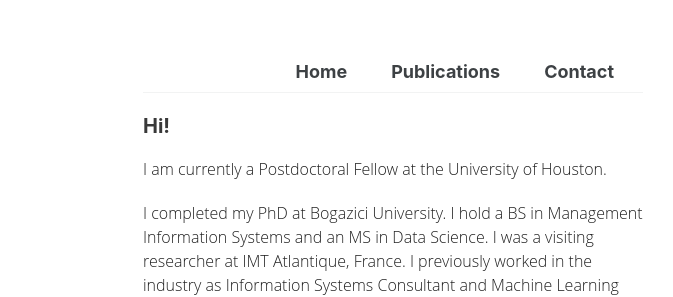
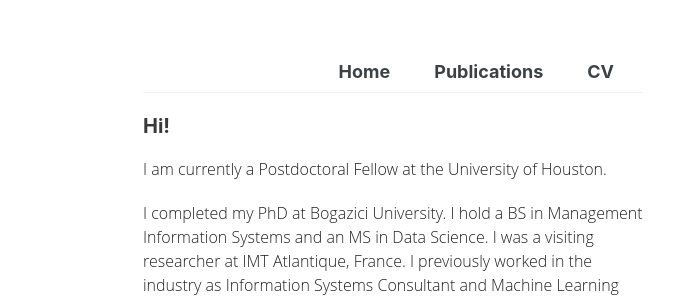
Before and after one commit to furkangursoy/furkangursoy.github.io, a plain HTML site: page index.html in a window 1280 px wide. Shown: the top 297 px of the page, 427-1100 px from the left. Drawn offline with Linux system fonts and the light colour scheme; some icons are missing.

Commit message:
Update index.html

```diff
--- a/index.html
+++ b/index.html
@@ -70,7 +70,7 @@
                 </li>
 
                 <li class="masthead__menu-item">
-                  <a href="mailto:furkan.gursoy@boun.edu.tr"><b>Contact</b></a>
+                  <a href="https://furkangursoy.github.io/FurkanGursoy_CV.pdf" target="_blank" rel="noopener"><b>CV</b></a>
                 </li>
 
 
```
